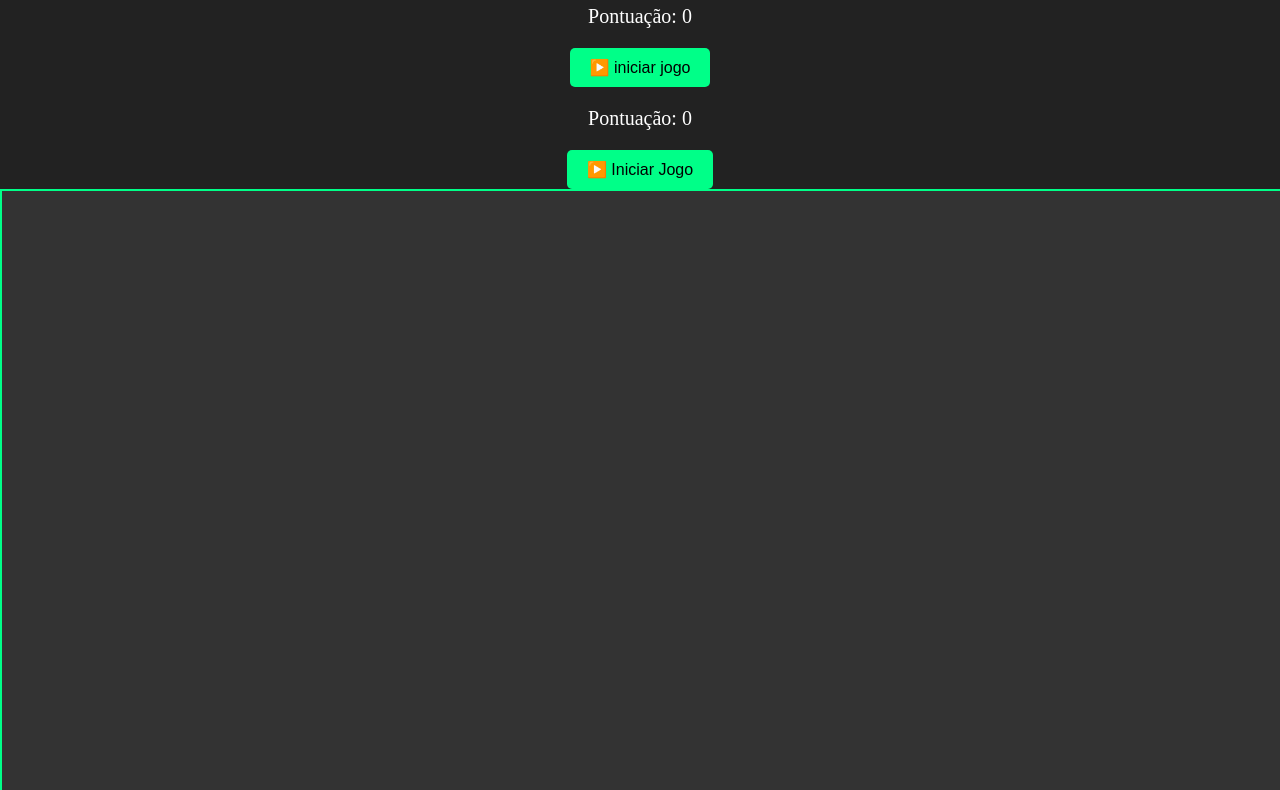
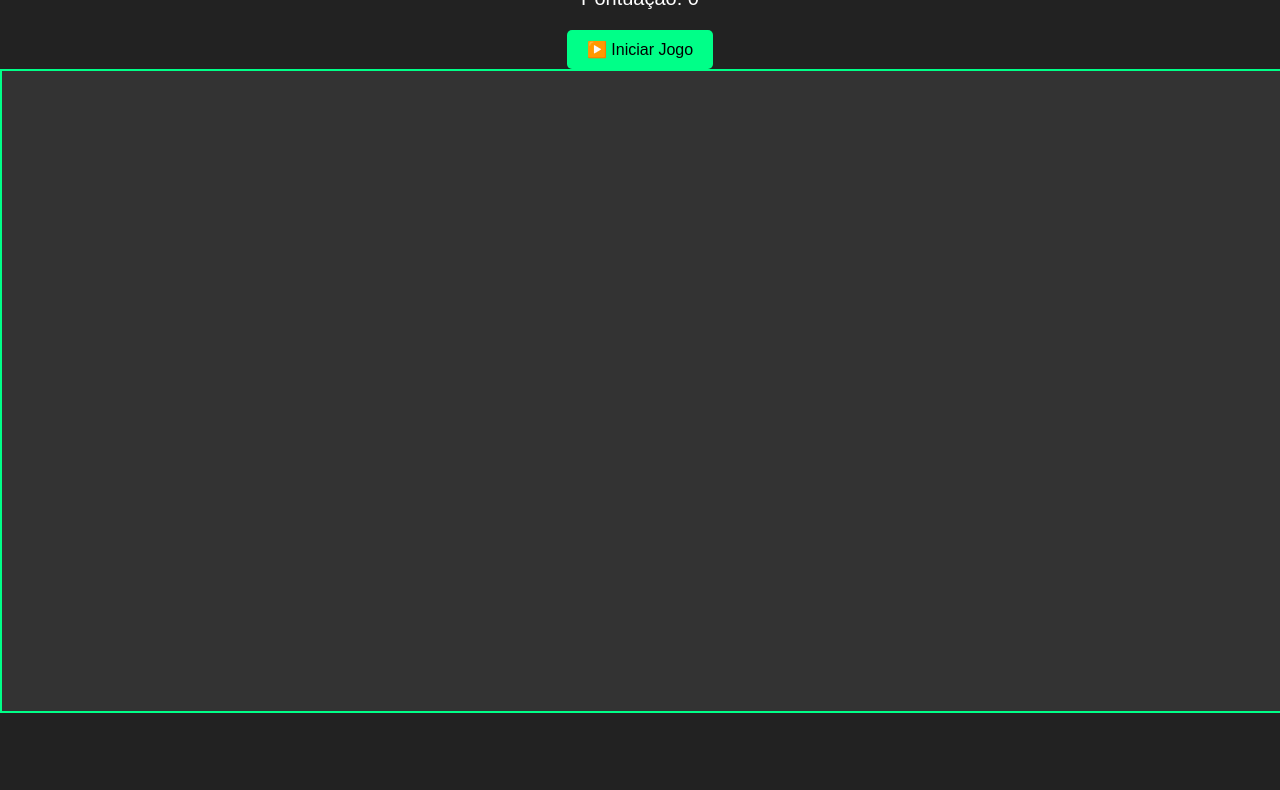
Before and after one commit to bkinho458-cmd/jogo_quadrado, a plain HTML site: page index.html in a window 1280 px wide. Shown: the part 91-881 px from the top of the page. After the commit the page ends 820 px from the top, so only its background shows below. Drawn offline with Linux system fonts and the light colour scheme.

Commit message:
Update index.html

```diff
--- a/index.html
+++ b/index.html
@@ -1,20 +1,11 @@
-<html>
+<!DOCTYPE html>
+<html lang="pt">
 <head>
    <meta charset="UTF-8">
    <meta name="viewport" content="width=device-width, initial-scale=1.0">
-   <title>jogo clique no Quadrado</title>
    <title>Jogo Clique no Quadrado</title>
    <style>
       body {
-        font_family: Arial,  sans-serif;
-      text-align: center;
-      background: #222;
-      color: white;
-      margin: 0;
-      padding: 0;
-      height: 100vh;
-      overflow: hiden;
-}
          font-family: Arial, sans-serif;
          text-align: center;
          background: #222;
@@ -25,24 +16,11 @@
          overflow: hidden;
       }
 
-h1 {
-  margin: 20px;
-  color:  #00ff88;
-}
       h1 {
          margin: 20px;
          color: #00ff88;
       }
 
-#jogo {
-  position: relative;
-  width: 100%;
-  hight: 80vh;
-  border: 2px solid #00ff88;
-  margin: auto;
-  overflow: hidden;
-  background: #333;
-}
       #jogo {
          position: relative;
          width: 100%;
@@ -53,15 +31,6 @@ h1 {
          background: #333;
       }
 
-#quadrado {
-  position: absolute;
-  width: 50px;
-  height: 50px;
-  background: #ff4444;
-  border-radius: 8px;
-  cursor: pointer;
-  display: none;
-}
       #quadrado {
          position: absolute;
          width: 50px;
@@ -72,23 +41,11 @@ h1 {
          display: none;
       }
 
-#placar {
-  margin: 20px;
-  font-size: 20px;
-}
       #placar {
          margin: 20px;
          font-size: 20px;
       }
 
-button{
-  padding :10px 20px;
-  font-size: 16px;
-  border: none;
-  border-radius: 5px;
-  background: #00ff88;
-  cursor: pointer;
-}
       button {
          padding: 10px 20px;
          font-size: 16px;
@@ -98,10 +55,6 @@ button{
          cursor: pointer;
       }
 
-button:hover {
-  background: #00cc66;
- }
-</style>
       button:hover {
          background: #00cc66;
       }
@@ -109,24 +62,13 @@ button:hover {
 </head>
 <body>
    <h1>🎯 Clique no Quadrado</h1>
-   <p id="placar">Pontuação: 0</P>
-   <button onclick="iniciarjogo()">▶️ iniciar jogo</button>
    <p id="placar">Pontuação: 0</p>
    <button onclick="iniciarJogo()">▶️ Iniciar Jogo</button>
 
-<div id="jogo">
-  <div id="quadrado"></div>
-</div>
    <div id="jogo">
       <div id="quadrado"></div>
    </div>
 
-<script>
-  let pontos = 0;
-  let quadrado = document.getElementById("quadrado");
-  let placar = document.getElementById("placar");
-  let jogo = document.getElementById("jogo");
-  let intervalo;
    <script>
       let pontos = 0;
       let quadrado = document.getElementById("quadrado");
@@ -134,48 +76,27 @@ button:hover {
       let jogo = document.getElementById("jogo");
       let intervalo;
 
-  function iniciarjogo() {
-     pontos = 0;
-     placar.textContent = "Pontuação: 0";
-     moverQuadrado();
-     quadrado.style.display = "block";
       function iniciarJogo() {
          pontos = 0;
          placar.textContent = "Pontuação: 0";
          quadrado.style.display = "block";
          moverQuadrado();
 
-     intervalo = setInterval(moverQuadrado, 1000); // muda de posição a cada 1s
-    }
          clearInterval(intervalo); // caso o jogo seja reiniciado
          intervalo = setInterval(moverQuadrado, 1000); // muda de posição a cada 1s
       }
 
-    function moverQuadrado() {
-       let largura = jogo.clientWidth - 50;
-       let altura = jogo.clientHeight - 50;
       function moverQuadrado() {
          let largura = jogo.clientWidth - 50;
          let altura = jogo.clientHeight - 50;
 
-       let posX = Math.floor(Math.random() + largura);
-       let posY = Math.floor(Math.random() + altura);
          let posX = Math.floor(Math.random() * largura);
          let posY = Math.floor(Math.random() * altura);
 
-    quadrado.style.left = posX + "px";
-    quadrado.style.top  = posY + "px";
-}
          quadrado.style.left = posX + "px";
          quadrado.style.top = posY + "px";
       }
 
-    quadrado.addEventListener("click", function() {
-      pontos++;
-      placar.textContent = "Pontuação: " + pontos;
-      moverQuadrado();
-  });
-</script>
       quadrado.addEventListener("click", function () {
          pontos++;
          placar.textContent = "Pontuação: " + pontos;
```
